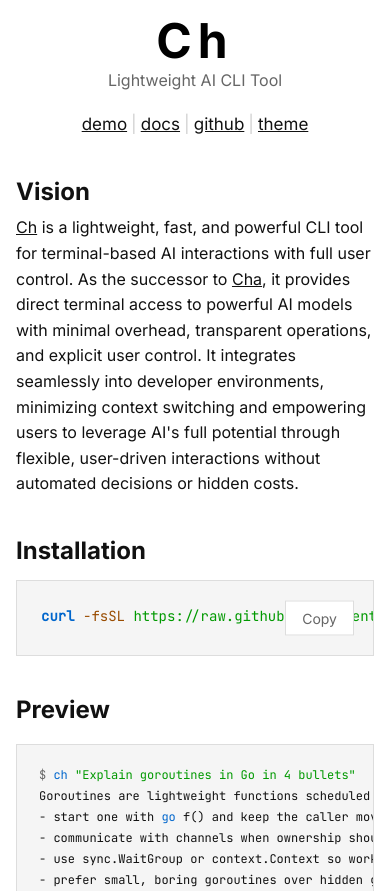
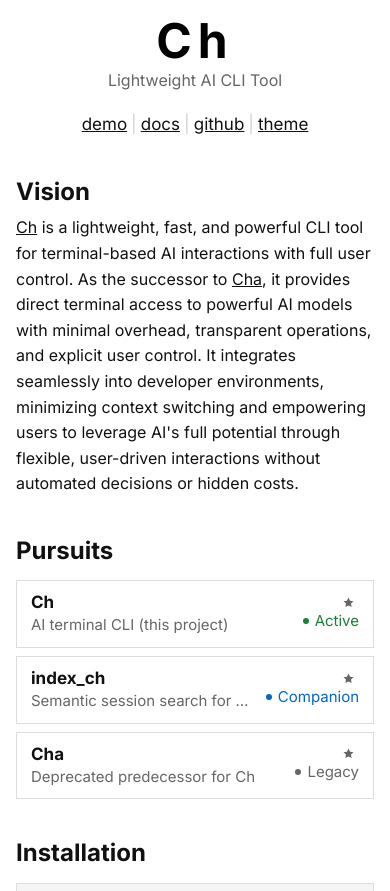
Before and after one commit to MehmetMHY/ch, a plain HTML site: page docs/index.html in a window 390 px wide. Shown: the top 891 px of the page. Drawn offline with Linux system fonts and the light colour scheme; no server answers.

Commit message:
refined the website and modified it to show all the other projects in the Cha 'universe'

```diff
--- a/docs/css/main.css
+++ b/docs/css/main.css
@@ -540,6 +540,117 @@
   border-color: var(--text-color);
 }
 
+.project-grid {
+  display: grid;
+  grid-template-columns: repeat(3, minmax(0, 1fr));
+  gap: 12px;
+  margin: 10px 0;
+}
+
+.project-card {
+  display: grid;
+  grid-template-columns: minmax(0, 1fr) auto;
+  align-items: center;
+  gap: 16px;
+  min-width: 0;
+  padding: 10px 14px;
+  border: 1px solid var(--border-color);
+  color: inherit;
+  text-decoration: none;
+  transition: border-color 0.2s;
+}
+
+.project-card:hover,
+.project-card:focus-visible {
+  border-color: var(--secondary-text);
+  opacity: 1;
+}
+
+.project-card:focus-visible {
+  outline: 2px solid var(--accent-color);
+  outline-offset: 2px;
+}
+
+.project-copy,
+.project-side {
+  display: flex;
+  flex-direction: column;
+  min-width: 0;
+}
+
+.project-copy {
+  gap: 1px;
+}
+
+.project-name {
+  font-size: 17px;
+  font-weight: bold;
+  line-height: 1.3;
+}
+
+.project-stars {
+  display: flex;
+  align-items: center;
+  gap: 4px;
+  font-size: 15px;
+  line-height: 1.5;
+  color: var(--secondary-text);
+}
+
+.project-star {
+  width: 13px;
+  height: 13px;
+  fill: currentColor;
+}
+
+.project-side {
+  align-items: flex-end;
+  gap: 1px;
+}
+
+.project-status {
+  display: inline-flex;
+  align-items: center;
+  gap: 6px;
+  flex-shrink: 0;
+  font-size: 15px;
+  line-height: 1.5;
+}
+
+.project-status::before {
+  content: "";
+  width: 6px;
+  height: 6px;
+  border-radius: 50%;
+  background: currentColor;
+}
+
+.status-active {
+  color: #1a7f37;
+}
+
+.status-companion {
+  color: var(--accent-color);
+}
+
+.status-legacy {
+  color: var(--secondary-text);
+}
+
+body.dark-mode .status-active {
+  color: #56d364;
+}
+
+.project-desc {
+  color: var(--secondary-text);
+  font-size: 15px;
+  line-height: 1.5;
+  min-width: 0;
+  overflow: hidden;
+  text-overflow: ellipsis;
+  white-space: nowrap;
+}
+
 .features {
   display: grid;
   grid-template-columns: repeat(2, minmax(0, 1fr));
@@ -637,9 +748,28 @@
   .footer-text {
     margin-top: 80px;
   }
+
+  .project-grid {
+    grid-template-columns: repeat(2, minmax(0, 1fr));
+    gap: 8px;
+  }
+
+  .project-grid:has(> .project-card:nth-child(odd):last-child)
+    > .project-card:first-child {
+    grid-column: 1 / -1;
+  }
 }
 
 @media (max-width: 600px) {
+  .project-grid {
+    grid-template-columns: 1fr;
+  }
+
+  .project-grid:has(> .project-card:nth-child(odd):last-child)
+    > .project-card:first-child {
+    grid-column: auto;
+  }
+
   .features {
     grid-template-columns: 1fr;
   }
--- a/docs/index.html
+++ b/docs/index.html
@@ -141,6 +141,8 @@
       <div class="links-container">
         <a class="nav-secondary" href="#vision">vision</a
         ><span class="separator nav-secondary">|</span>
+        <a class="nav-secondary" href="#projects">projects</a
+        ><span class="separator nav-secondary">|</span>
         <a class="nav-secondary" href="#install">install</a
         ><span class="separator nav-secondary">|</span> <a href="#demo">demo</a
         ><span class="separator">|</span>
@@ -167,6 +169,73 @@
         flexible, user-driven interactions without automated decisions or hidden
         costs.
       </p>
+
+      <h2 id="projects">Pursuits</h2>
+      <div class="project-grid">
+        <a
+          class="project-card"
+          href="https://github.com/MehmetMHY/ch"
+          data-repo="MehmetMHY/ch"
+        >
+          <span class="project-copy">
+            <span class="project-name">Ch</span>
+            <span class="project-desc">AI terminal CLI (this project)</span>
+          </span>
+          <span class="project-side">
+            <span class="project-stars" hidden>
+              <svg class="project-star" viewBox="0 0 24 24" aria-hidden="true">
+                <path
+                  d="m12 2.75 2.86 5.8 6.4.93-4.63 4.52 1.09 6.38L12 17.37l-5.72 3.01 1.09-6.38-4.63-4.52 6.4-.93L12 2.75Z"
+                />
+              </svg>
+              <span class="project-star-count"></span>
+            </span>
+            <span class="project-status status-active">Active</span>
+          </span>
+        </a>
+        <a
+          class="project-card"
+          href="https://github.com/MehmetMHY/index_ch"
+          data-repo="MehmetMHY/index_ch"
+        >
+          <span class="project-copy">
+            <span class="project-name">index_ch</span>
+            <span class="project-desc">Semantic session search for Ch</span>
+          </span>
+          <span class="project-side">
+            <span class="project-stars" hidden>
+              <svg class="project-star" viewBox="0 0 24 24" aria-hidden="true">
+                <path
+                  d="m12 2.75 2.86 5.8 6.4.93-4.63 4.52 1.09 6.38L12 17.37l-5.72 3.01 1.09-6.38-4.63-4.52 6.4-.93L12 2.75Z"
+                />
+              </svg>
+              <span class="project-star-count"></span>
+            </span>
+            <span class="project-status status-companion">Companion</span>
+          </span>
+        </a>
+        <a
+          class="project-card"
+          href="https://github.com/MehmetMHY/cha"
+          data-repo="MehmetMHY/cha"
+        >
+          <span class="project-copy">
+            <span class="project-name">Cha</span>
+            <span class="project-desc">Deprecated predecessor for Ch</span>
+          </span>
+          <span class="project-side">
+            <span class="project-stars" hidden>
+              <svg class="project-star" viewBox="0 0 24 24" aria-hidden="true">
+                <path
+                  d="m12 2.75 2.86 5.8 6.4.93-4.63 4.52 1.09 6.38L12 17.37l-5.72 3.01 1.09-6.38-4.63-4.52 6.4-.93L12 2.75Z"
+                />
+              </svg>
+              <span class="project-star-count"></span>
+            </span>
+            <span class="project-status status-legacy">Legacy</span>
+          </span>
+        </a>
+      </div>
 
       <h2 id="install">Installation</h2>
       <div class="copyable">
@@ -341,9 +410,10 @@
             outputs from tools like
             <a href="https://github.com/anthropics/claude-code" class="quiet"
               >Claude Code</a
-            >
+            >,
+            <a href="https://github.com/MehmetMHY/kiro" class="quiet">Kiro</a>,
             or
-            <a href="https://github.com/MehmetMHY/kiro" class="quiet">Kiro</a>.
+            <a href="https://opencode.ai/docs/cli/" class="quiet">OpenCode</a>.
           </div>
         </div>
         <div class="feature">
@@ -441,6 +511,7 @@
       import { initYouTubeFacades } from "./js/youtube.js";
       import { initializeDocsVisibility, toggleDocs } from "./js/docs.js";
       import { initTerminalDemo } from "./js/terminal-demo.js";
+      import { initProjectStars } from "./js/projects.js";
 
       window.addEventListener("DOMContentLoaded", () => {
         initializeTheme();
@@ -448,6 +519,7 @@
         setupCopyables();
         initYouTubeFacades();
         initTerminalDemo();
+        initProjectStars();
 
         const docsToggle = document.getElementById("docs-toggle");
         if (docsToggle) {
--- /dev/null
+++ b/docs/js/projects.js
@@ -0,0 +1,89 @@
+// GitHub star counts for the Projects cards.
+// Counts are cached in localStorage so repeat visits stay well under the
+// unauthenticated GitHub API rate limit. On failure the star slot simply
+// stays hidden and the cards remain complete without it.
+
+const CACHE_KEY = "projectStars";
+// Bump when the cached shape or project set changes to force a clean refresh.
+const CACHE_VERSION = 1;
+const CACHE_TTL_MS = 6 * 60 * 60 * 1000;
+
+function formatCount(n) {
+  if (n < 1000) return String(n);
+  const k = n / 1000;
+  return `${k >= 10 ? Math.round(k) : k.toFixed(1).replace(/\.0$/, "")}k`;
+}
+
+function readCache() {
+  try {
+    const cached = JSON.parse(localStorage.getItem(CACHE_KEY));
+    if (
+      cached &&
+      cached.version === CACHE_VERSION &&
+      typeof cached.time === "number" &&
+      cached.stars
+    ) {
+      return cached;
+    }
+  } catch (_) {}
+  return null;
+}
+
+function writeCache(stars) {
+  try {
+    localStorage.setItem(
+      CACHE_KEY,
+      JSON.stringify({ version: CACHE_VERSION, time: Date.now(), stars }),
+    );
+  } catch (_) {}
+}
+
+function render(cards, stars) {
+  cards.forEach((card) => {
+    const count = stars[card.dataset.repo];
+    const slot = card.querySelector(".project-stars");
+    const countSlot = slot?.querySelector(".project-star-count");
+    if (!slot || !countSlot || typeof count !== "number") return;
+    countSlot.textContent = formatCount(count);
+    slot.title = `${count} GitHub stars`;
+    slot.setAttribute("aria-label", `${count} GitHub stars`);
+    slot.hidden = false;
+  });
+}
+
+async function fetchStars(repo) {
+  const res = await fetch(`https://api.github.com/repos/${repo}`, {
+    headers: { Accept: "application/vnd.github+json" },
+  });
+  if (!res.ok) throw new Error(`HTTP ${res.status}`);
+  const data = await res.json();
+  if (typeof data.stargazers_count !== "number") throw new Error("no count");
+  return data.stargazers_count;
+}
+
+export async function initProjectStars() {
+  const cards = Array.from(
+    document.querySelectorAll(".project-card[data-repo]"),
+  );
+  if (!cards.length) return;
+
+  const cached = readCache();
+  if (cached) render(cards, cached.stars);
+  if (cached && Date.now() - cached.time < CACHE_TTL_MS) return;
+
+  const repos = cards.map((card) => card.dataset.repo);
+  const results = await Promise.allSettled(repos.map(fetchStars));
+  const stars = { ...(cached ? cached.stars : {}) };
+  let fetched = false;
+  let changed = false;
+  results.forEach((result, i) => {
+    if (result.status === "fulfilled") {
+      if (stars[repos[i]] !== result.value) changed = true;
+      stars[repos[i]] = result.value;
+      fetched = true;
+    }
+  });
+  if (!fetched) return;
+  writeCache(stars);
+  if (changed) render(cards, stars);
+}
```
Also changed, not shown: 1 other file.
